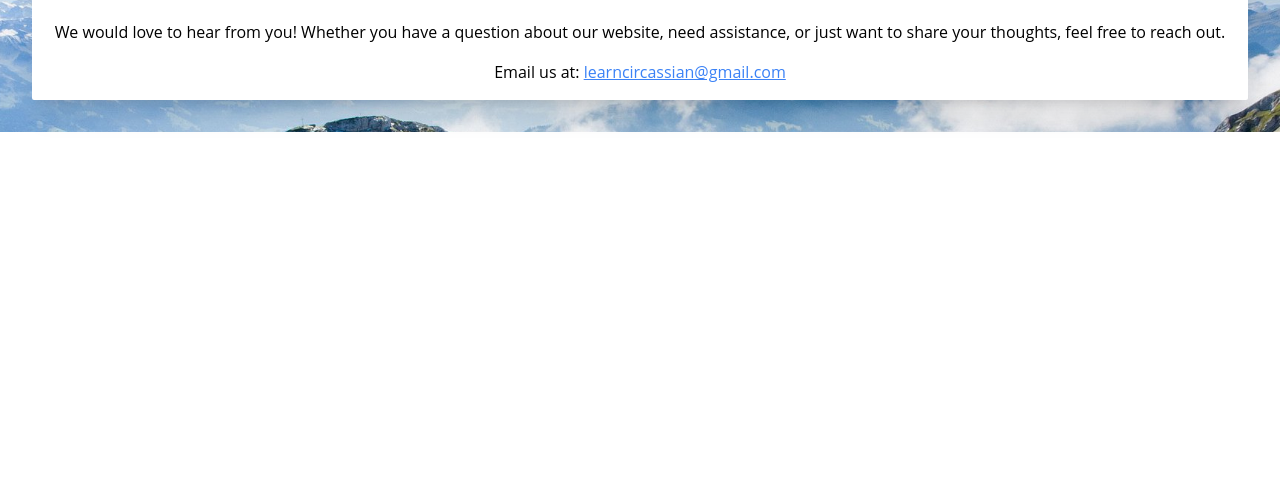
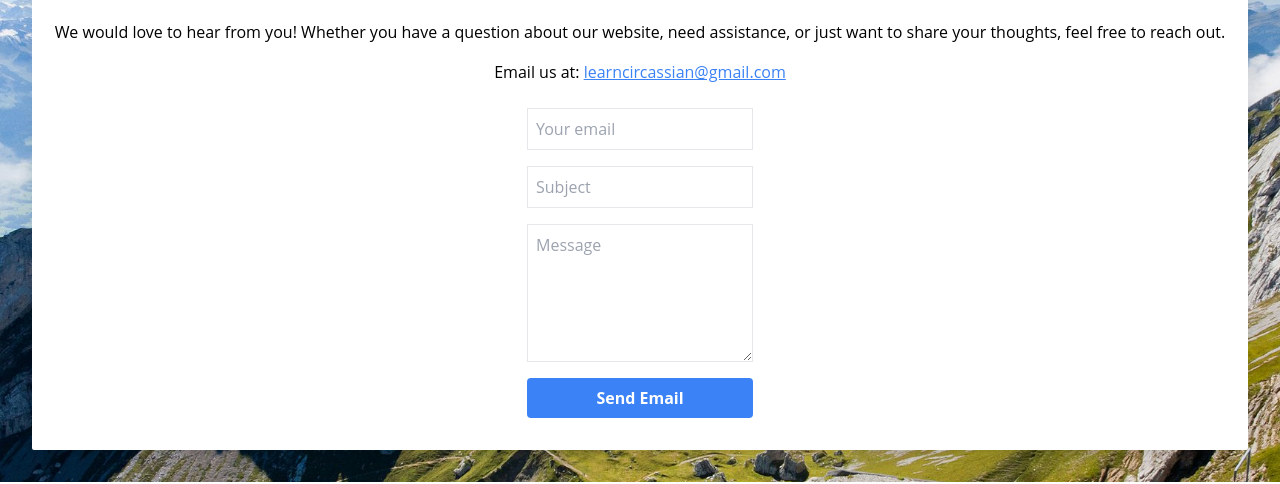
Before and after one commit to LearnCircassian/ultimate-circassian-dictionary-web, a Next.js app: page /contact-us in a window 1280 px wide. Shown: the part 165-649 px from the top of the page. Built offline with nearby package versions, Linux system fonts and the light colour scheme; no server answers; what tailwindcss-safe-area would draw is missing.

Commit message:
some work done on the contact form.
+ Added some primitive backend which does not work yet

+ color coded the sending process

```diff
--- a/package.json
+++ b/package.json
@@ -15,6 +15,7 @@
   "dependencies": {
     "@reduxjs/toolkit": "^2.2.7",
     "@tanstack/react-query": "^5.51.21",
+    "@types/nodemailer": "^6.4.15",
     "axios": "^1.7.3",
     "clsx": "^2.1.1",
     "dayjs": "^1.11.12",
@@ -22,6 +23,7 @@
     "html-react-parser": "^5.1.12",
     "neverthrow": "^7.0.0",
     "next": "^14.2.5",
+    "nodemailer": "^6.9.14",
     "query-string": "^9.1.0",
     "react": "^18",
     "react-dom": "^18",
--- /dev/null
+++ b/src/pages/api/sendEmail.ts
@@ -0,0 +1,32 @@
+import type { NextApiRequest, NextApiResponse } from "next";
+import nodemailer from "nodemailer";
+
+export default async function handler(req: NextApiRequest, res: NextApiResponse) {
+  if (req.method === "POST") {
+    const { email, subject, message } = req.body;
+
+    // Create a transporter object using the default SMTP transport
+    const transporter = nodemailer.createTransport({
+      host: "smtp.example.com", // Replace with your mail server details
+      port: 587,
+      secure: false, // true for 465, false for other ports
+      auth: {
+        user: process.env.EMAIL_USER, // Your email id
+        pass: process.env.EMAIL_PASS, // Your password
+      },
+    });
+
+    // Send mail with defined transport object
+    const info = await transporter.sendMail({
+      from: email, // Sender address
+      to: "learncircassian@gmail.com", // List of receivers
+      subject: subject, // Subject line
+      text: message, // Plain text body
+    });
+
+    res.status(200).json({ status: "Email Sent", info });
+  } else {
+    res.setHeader("Allow", ["POST"]);
+    res.status(405).end(`Method ${req.method} Not Allowed`);
+  }
+}
--- a/src/pages/contact-us.tsx
+++ b/src/pages/contact-us.tsx
@@ -4,14 +4,20 @@ import ContainerDiv from "~/components/containerDiv";
 //NOTE(artur): This is only a temporary front end component which is not to be used in production.
 //TODO(artur): Implement a proper contact form with a backend service.
 function ContactForm() {
+  enum EmailFormState {
+    NotSentYet,
+    Sending,
+    SuccessfullySent,
+    FailedToSend,
+  }
   const [email, setEmail] = useState("");
   const [subject, setSubject] = useState("");
   const [message, setMessage] = useState("");
-
-  const handleSubmit = async (e: React.FormEvent) => {
+  const [state, setState] = useState(EmailFormState.NotSentYet);
+  async function handleSubmit(e: React.FormEvent): Promise<void> {
     e.preventDefault();
 
-    const res = await fetch("/api/send-email", {
+    const resPromise: Promise<Response> = fetch("/api/sendEmail", {
       method: "POST",
       headers: {
         "Content-Type": "application/json",
@@ -23,40 +29,84 @@ function ContactForm() {
       }),
     });
 
+    setState(EmailFormState.Sending);
+
+    const res: Response = await resPromise;
+
     if (res.ok) {
-      alert("Email sent successfully!");
+      setState(EmailFormState.SuccessfullySent);
       setEmail("");
       setSubject("");
       setMessage("");
     } else {
-      alert("Failed to send the email.");
+      setState(EmailFormState.FailedToSend);
     }
-  };
+  }
+  async function handleSubmitFakeSimulation(e: React.FormEvent): Promise<void> {
+    e.preventDefault();
+    setState(EmailFormState.Sending);
+    setTimeout(() => {
+      setState(EmailFormState.SuccessfullySent);
+      setEmail("");
+      setSubject("");
+      setMessage("");
+    }, 2000);
+  }
+  let borderColor = "";
+  switch (state) {
+    case EmailFormState.FailedToSend:
+      borderColor = "border-red-500";
+      break;
+    case EmailFormState.SuccessfullySent:
+      borderColor = "border-green-500";
+      break;
+    case EmailFormState.Sending:
+      borderColor = "border-blue-500";
+      // What might be a better color than blue?
+
+      break;
+    case EmailFormState.NotSentYet:
+      borderColor = "";
+      break;
+    default: {
+      const _exhaustiveCheck: never = state;
+      return _exhaustiveCheck;
+    } // This line is needed to make TypeScript understand that the switch is exhaustive
+  }
 
   return (
     <div className="mx-auto max-w-md p-4">
-      <form onSubmit={handleSubmit} className="flex flex-col gap-4">
+      <form onSubmit={handleSubmitFakeSimulation} className="flex flex-col gap-4">
         <input
           type="email"
           value={email}
-          onChange={(e) => setEmail(e.target.value)}
+          onChange={(e) => {
+            setEmail(e.target.value);
+            setState(EmailFormState.NotSentYet);
+          }}
           placeholder="Your email"
-          className="border p-2"
+          className={`${borderColor} border p-2`}
           required
         />
         <input
           type="text"
           value={subject}
-          onChange={(e) => setSubject(e.target.value)}
+          onChange={(e) => {
+            setSubject(e.target.value);
+            setState(EmailFormState.NotSentYet);
+          }}
           placeholder="Subject"
-          className="border p-2"
+          className={`${borderColor} border p-2`}
           required
         />
         <textarea
           value={message}
-          onChange={(e) => setMessage(e.target.value)}
+          onChange={(e) => {
+            setMessage(e.target.value);
+            setState(EmailFormState.NotSentYet);
+          }}
           placeholder="Message"
-          className="border p-2"
+          className={`${borderColor} border p-2`}
           rows={5}
           required
         />
@@ -85,7 +135,7 @@ export default function ContactUsPage() {
           learncircassian@gmail.com
         </a>
       </p>
-      {/* <ContactForm /> */}
+      <ContactForm />
     </ContainerDiv>
   );
 }
```
Also changed, not shown: 1 other file (tests, documents, lock files or other folders).
